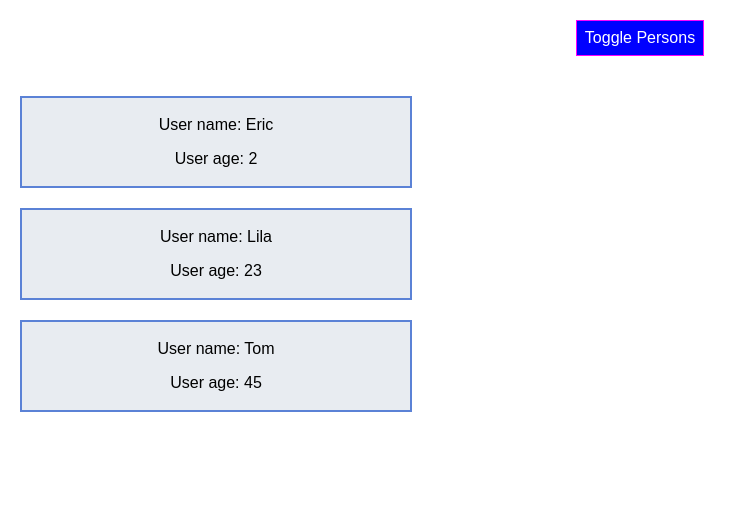
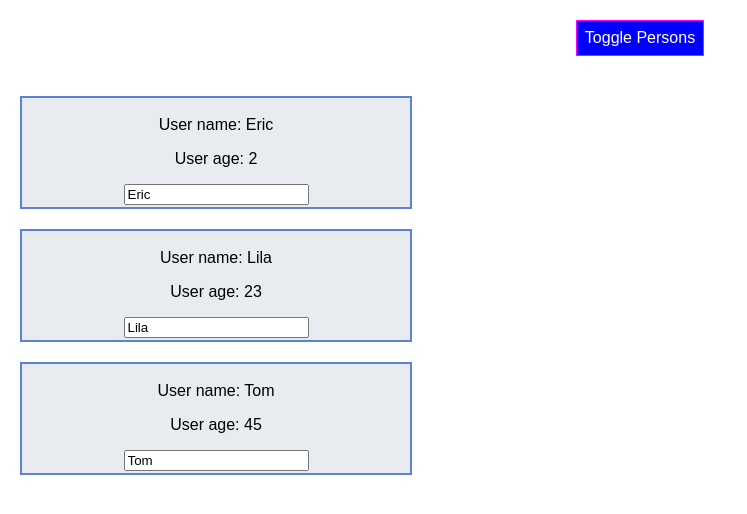
Before and after one commit to IrynaSribna/react-course, a React (Create React App) app: page / in a window 1280 px wide. Both pictures are taken after a click on the button "Toggle Persons". Shown: the top 514 px of the page, without its empty margins (0-747 px from the left). Built offline with nearby package versions, Linux system fonts and the light colour scheme.

Commit message:
Add onChange listener

```diff
--- a/src/App.js
+++ b/src/App.js
@@ -12,6 +12,25 @@ class App extends Component {
     ],
     userName: 'Tom',
     showPersons: false
+  }
+
+  changeNameHandler = (event, id) => {
+    const personIndex = this.state.persons.findIndex(p => {
+      return p.id === id
+    });
+
+    //make a copy in order not to manipulate the state directly:
+    const personToUpdate = {
+      ...this.state.persons[personIndex]
+    };
+
+    personToUpdate.name = event.target.value;
+
+    const updatedPersons = [...this.state.persons];
+
+    updatedPersons[personIndex] = personToUpdate
+
+    this.setState({persons: updatedPersons});
   }
 
   deletePersonHandler = (personIndex) => {
@@ -49,7 +68,8 @@ class App extends Component {
                 click={() => this.deletePersonHandler(index)}
                 name={person.name}
                 age={person.age}
-                key={person.id}/>
+                key={person.id}
+                changed={(event) => this.changeNameHandler(event, person.id)}/>
             })}
           </div>
         );
--- a/src/Person/Person.js
+++ b/src/Person/Person.js
@@ -3,9 +3,10 @@ import './Person.css'
 
 const person = (props) => {
     return(
-        <div className="Person" onClick={props.click}>
-            <p>User name: {props.name}</p>
+        <div className="Person">
+            <p onClick={props.click}>User name: {props.name}</p>
             <p>User age: {props.age}</p>
+            <input onChange={props.changed} value={props.name}/>
         </div>
     )
 }
```
